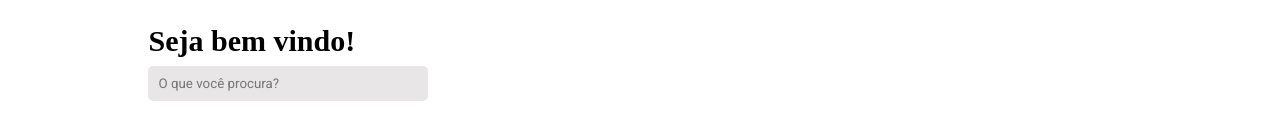
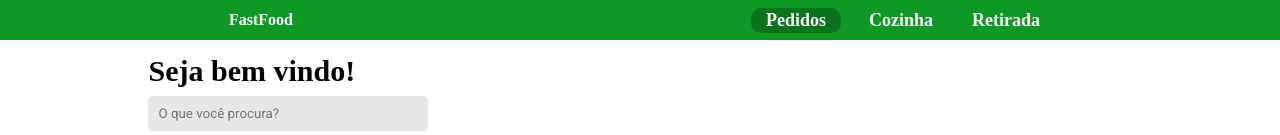
Before and after one commit to IvanAires23/FastFood_FrontEnd, a React (Create React App) app: page / in a window 1280 px wide. Shown: the top 135 px of the page. Built offline with nearby package versions, Linux system fonts and the light colour scheme; no server answers.

Commit message:
feat: menu header

```diff
--- a/src/App.js
+++ b/src/App.js
@@ -3,6 +3,8 @@ import { BrowserRouter, Route, Routes } from 'react-router-dom';
 import Home from './pages/Home';
 import Current from './Context/Current';
 import { useState } from 'react';
+import MenuHeader from './Context/Header';
+import Top from './Components/Header';
 
 function App() {
 
@@ -10,11 +12,13 @@ function App() {
 
     return (
         <BrowserRouter>
-            <Current.Provider value={{ current, setCurrent }}>
-                <Routes>
-                    <Route path='/' element={<Home />} />
-                </Routes>
-            </Current.Provider>
+            <MenuHeader.Provider value={<Top />}>
+                <Current.Provider value={{ current, setCurrent }}>
+                    <Routes>
+                        <Route path='/' element={<Home />} />
+                    </Routes>
+                </Current.Provider>
+            </MenuHeader.Provider>
         </BrowserRouter>
     );
 }
--- /dev/null
+++ b/src/Components/Header/index.js
@@ -0,0 +1,35 @@
+/* eslint-disable react/no-unknown-property */
+/* eslint-disable react/react-in-jsx-scope */
+import { useState } from 'react';
+import { useNavigate } from 'react-router-dom';
+import { Header, Li } from './styled';
+
+export default function Top(){
+
+    const [selected, setSelected] = useState('Pedidos');
+    const navigate = useNavigate();
+
+    const pages = [{ name: 'Pedidos'}, { name: 'Cozinha'}, { name: 'Retirada'}];
+
+    function selectPage(page){
+        setSelected(page);
+        if(page === 'Pedidos') {
+            navigate('/');
+        } else if(page === 'Cozinha') {
+            navigate('/kitchen');
+        } else if(page === 'Retirada') {
+            navigate('/finish');
+        }
+    }
+
+    return(
+        <Header>
+            <h2>FastFood</h2>
+            <ul>
+                {pages.map((p, i) => (
+                    <Li selected={ selected === p.name } onClick={() => selectPage(p.name)} key={i}>{p.name}</Li>
+                ))}
+            </ul>
+        </Header>
+    );
+}
--- /dev/null
+++ b/src/Components/Header/styled.js
@@ -0,0 +1,35 @@
+import styled from 'styled-components';
+
+export const Header = styled.div`
+    width: 100%;
+    height: 40px;
+    position: absolute;
+    top: 0;
+    left: 0;
+    background-color: #0e9925;
+    display: flex;
+    justify-content: space-around;
+    align-items: center;
+    color: #FFFFFF;
+    font-weight: 700;
+    ul{
+        display: flex;
+        width: 300px;
+        justify-content: space-between;
+        li{
+
+        }
+    }
+`;
+
+export const Li = styled.li`
+    width: 30%;
+    height: 25px;
+    font-size: 18px;
+    border-radius: 10px;
+    display: flex;
+    justify-content: center;
+    align-items: center;
+    cursor: pointer;
+    background-color: ${props => props.selected ? '#0a731c': 'none'};
+`;
--- /dev/null
+++ b/src/Context/Header.js
@@ -0,0 +1,5 @@
+import { createContext } from 'react';
+
+const MenuHeader = createContext({});
+
+export default MenuHeader;
--- a/src/pages/Home/index.js
+++ b/src/pages/Home/index.js
@@ -1,12 +1,13 @@
 /* eslint-disable react/react-in-jsx-scope */
 import axios from 'axios';
-import { useEffect, useState } from 'react';
+import { useContext, useEffect, useState } from 'react';
 import ContainerFood from '../../Components/Foods/index.js';
 import { ConfirmOrder } from '../../Components/ConfirmOrder/index.js';
 import InfosFinishs from '../../Components/ResumeInFinish/index.js';
 import { ToastContainer, toast } from 'react-toastify';
 import 'react-toastify/dist/ReactToastify.min.css';
 import { AddCar, Box, Buttons, Categories, Container, Continue, Menu, Products, Search } from './styled.js';
+import MenuHeader from '../../Context/Header.js';
 
 export default function Home() {
 
@@ -20,6 +21,7 @@ export default function Home() {
     const [checkFood, setCheckFood] = useState([]);
     const [display, setDisplay] = useState(false);
     const [productInCar, setProductInCar] = useState([]);
+    const Header = useContext(MenuHeader);
 
     useEffect(() => {
         axios.get('http://localhost:4000/food')
@@ -90,6 +92,8 @@ export default function Home() {
     }
 
     return (
+        <>
+            {Header}
             <Container selectFood={selectFood} display={display}>
                 <Menu>
                     {selectFood ? <ConfirmOrder checkFood={checkFood} setCheckFood={setCheckFood} setProductInCar={setProductInCar} productInCar={productInCar} setDisplay={setDisplay} display={display} product={selectFood} setSelectFood={setSelectFood} /> : ''}
@@ -126,5 +130,6 @@ export default function Home() {
 
                 <ToastContainer />
             </Container>
+        </>
     );
 }
--- a/src/pages/Home/styled.js
+++ b/src/pages/Home/styled.js
@@ -43,6 +43,7 @@ export const Container = styled.div`
     width: 100%;
     padding: 2%;
     position: ${props => props.selectFood && props.display ? 'fixed' : 'relative'};
+    margin-top: 30px;
 `;
 
 export const Menu = styled.div`
```
Lines whose indentation alone changed are shown as unchanged.
